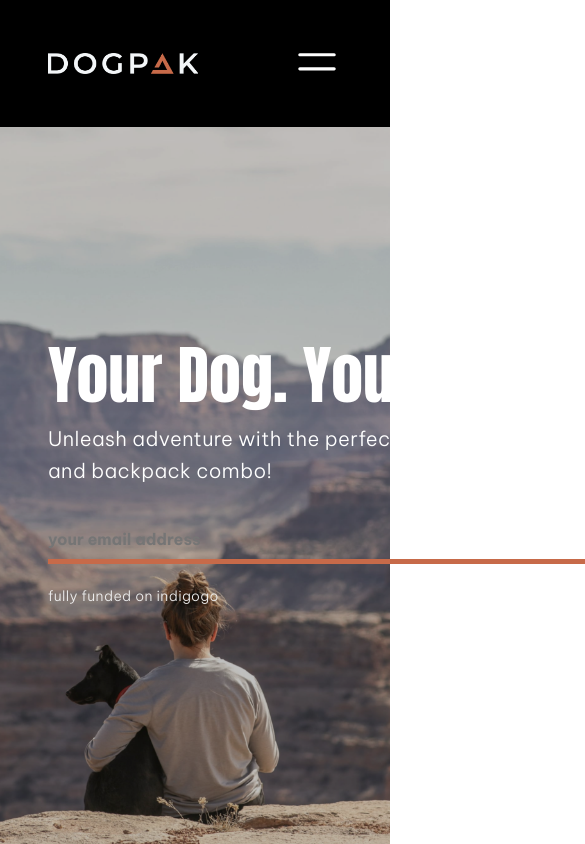
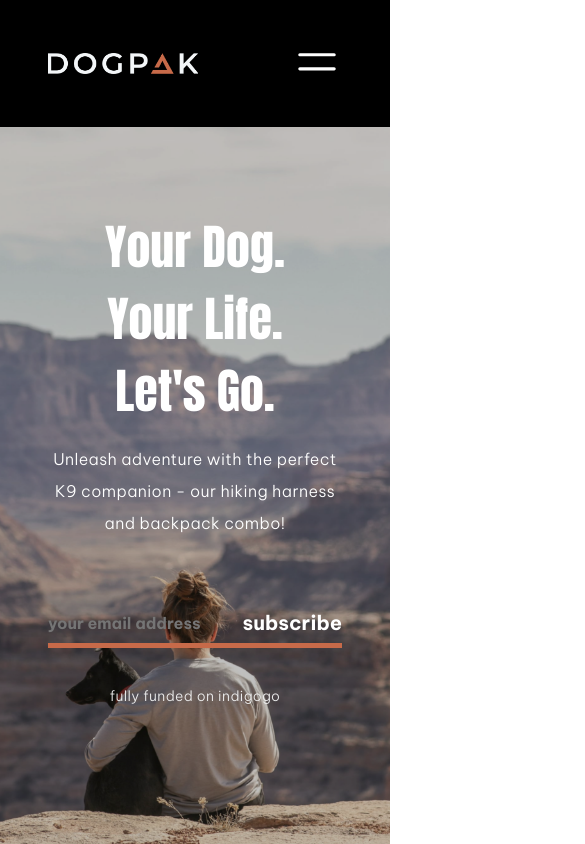
Before and after one commit to DOGPAK/dogpak-landing-page-1, a Next.js app in the folder dogpak-landing-page/: page / in a window 390 px wide. Shown: the top 844 px of the page, 585 px wide, since content can reach past the window. Built offline with nearby package versions, Linux system fonts and the light colour scheme.

Commit message:
made the hero section responsive.:

```diff
--- a/dogpak-landing-page/components/Hero.jsx
+++ b/dogpak-landing-page/components/Hero.jsx
@@ -6,7 +6,9 @@ const Hero = () => {
     return (
         <div className={styles.hero}>
             <div className={styles.content}>
-                <h1>Your Dog. Your Life. Let's Go.</h1>
+                <div className={styles.heading}>
+                    <span>Your Dog.</span> <span>Your Life.</span> <span>Let's Go.</span>
+                </div>
                 <p>Unleash adventure with the perfect K9 companion - our hiking harness and backpack combo!</p>
                 <EmailInput />
                 <p className={styles.fundedText}>fully funded on indigogo</p>
--- a/dogpak-landing-page/components/Navbar.jsx
+++ b/dogpak-landing-page/components/Navbar.jsx
@@ -4,7 +4,6 @@ import Image from "next/image";
 import logo from "../static/logo.png";
 
 const Navbar = () => {
-
     const showNavbar = () => {
         const mobileNavbar = document.querySelector(`.${styles.mobileNavbar}`);
         mobileNavbar.classList.toggle(styles.show);
--- a/dogpak-landing-page/styles/EmailInput.module.css
+++ b/dogpak-landing-page/styles/EmailInput.module.css
@@ -1,5 +1,6 @@
 .holder {
     display: flex;
+    width: 100%;
 }
 
 .emailInput {
--- a/dogpak-landing-page/styles/Hero.module.css
+++ b/dogpak-landing-page/styles/Hero.module.css
@@ -10,11 +10,15 @@
 }
 
 .content {
-    width: 725px
+    width: 725px;
+
+    display: flex;
+    flex-direction: column;
 }
 
-.content > h1 {
+.heading > span {
     font-size: 64px;
+    font-family: "Anton", sans-serif;
 }
 
 .content > p {
@@ -30,3 +34,38 @@
     font-size: 14px !important;
     color: #ECECEC;
 }
+
+@media screen and (max-width: 960px) {
+    .content {
+        width: 550px;
+    }
+    .heading > span {
+        font-size: 48px;
+    }
+
+    .content > p {
+        font-size: 16px;
+    }
+}
+
+@media screen and (max-width: 768px) {
+    .content {
+        margin: 0 auto;
+        width: 100%;
+        justify-content: center;
+        align-items: center;
+        text-align: center;
+        gap: 1rem;
+    }
+
+    .content > p {
+        margin-bottom: 3rem;
+    }
+}
+
+@media screen and (max-width: 500px) {
+    .heading > span::after {
+        content: "\a";
+        white-space: pre;
+    }
+}
```
